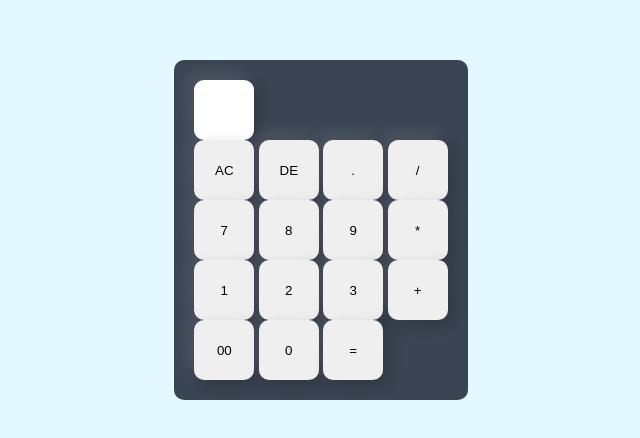
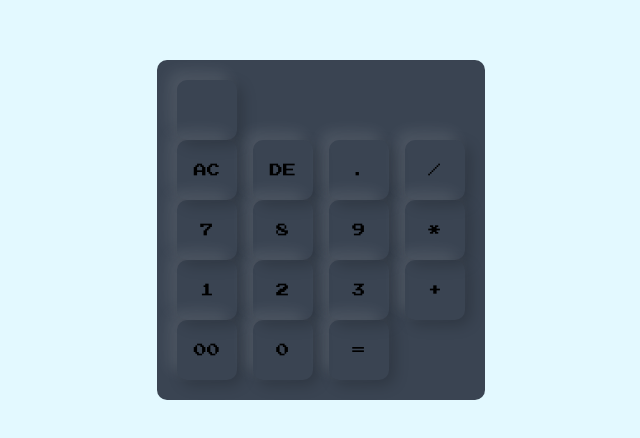
Before and after one commit to DevvObiero/calculator, a plain HTML site: page index.html in a window 1280 px wide. Shown: the part 170-608 px from the top of the page, without its empty margins (319-959 px from the left). Drawn offline with Linux system fonts and the light colour scheme.

Commit message:
added a retro font

```diff
--- a/index.html
+++ b/index.html
@@ -5,6 +5,9 @@
     <meta name="viewport" content="width=device-width, initial-scale=1.0">
     <title>CALCULATORR</title>
     <link rel="stylesheet" href="style.css">
+    <link rel="preconnect" href="https://fonts.googleapis.com">
+<link rel="preconnect" href="https://fonts.gstatic.com" crossorigin>
+<link href="https://fonts.googleapis.com/css2?family=Press+Start+2P&display=swap" rel="stylesheet">
 </head>
 <body>
 
--- a/style.css
+++ b/style.css
@@ -1,8 +1,10 @@
 *{
     margin:0;
     padding:0;
-    font-family: 'poppins',sans-serif;
+    /* font-family: 'poppins',sans-serif; */
     box-sizing: border-box;
+    font-family: "Press Start 2P", system-ui;
+
 }
 
 .container{
@@ -20,6 +22,7 @@
     background:#3a4452;
     padding: 20px;
     border-radius: 10px;
+
 }
 
 .calculator form input{
@@ -29,5 +32,9 @@
     height: 60px;
     border-radius: 10px;
     box-shadow: -8px -8px 15px rgba(255,255,255,0.1),5px 5px 15px rgba(0,0,0,0.2);
+    background: transparent;
 
 }
+.press-start-2p-regular {
+
+  }
```
